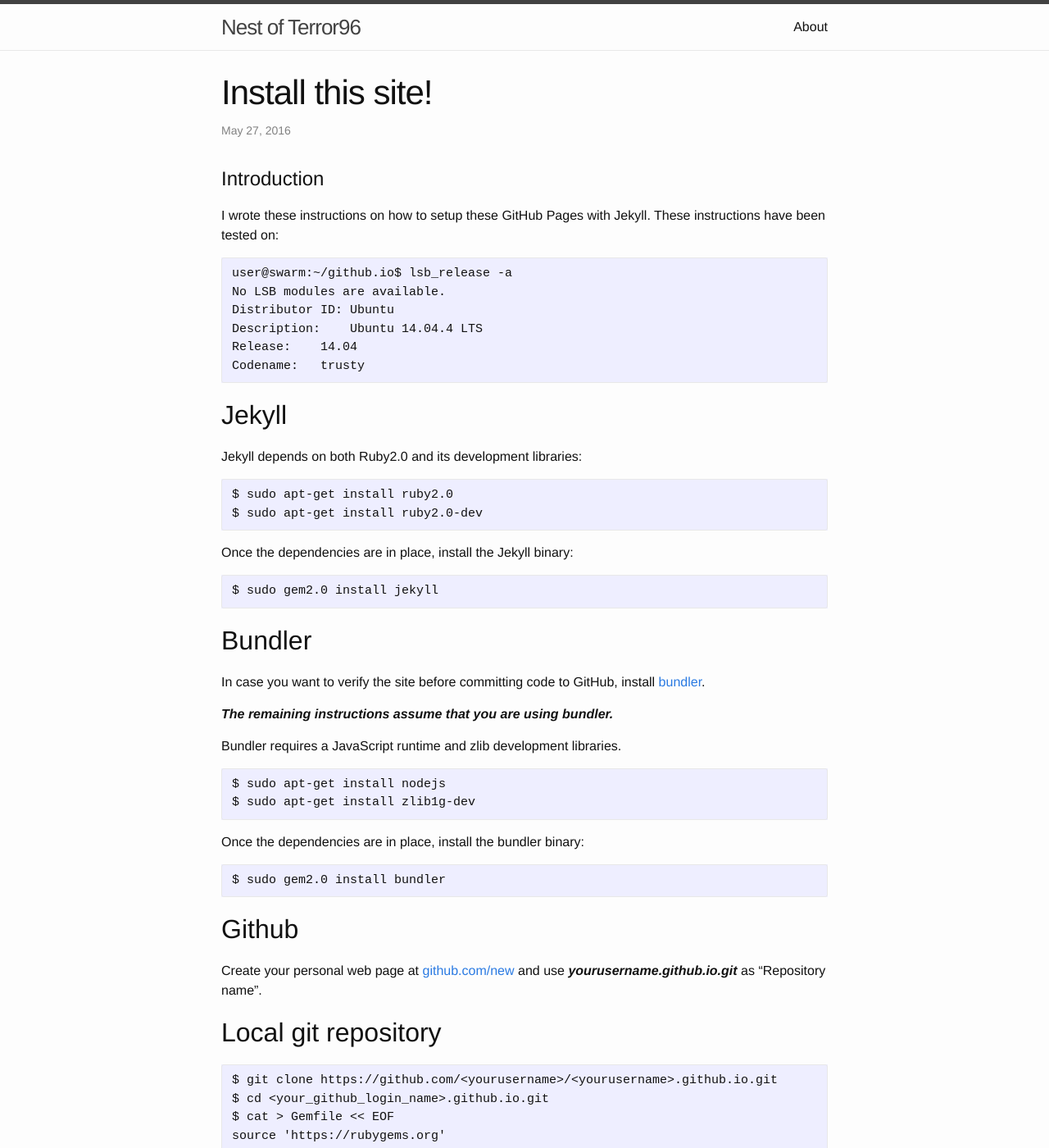
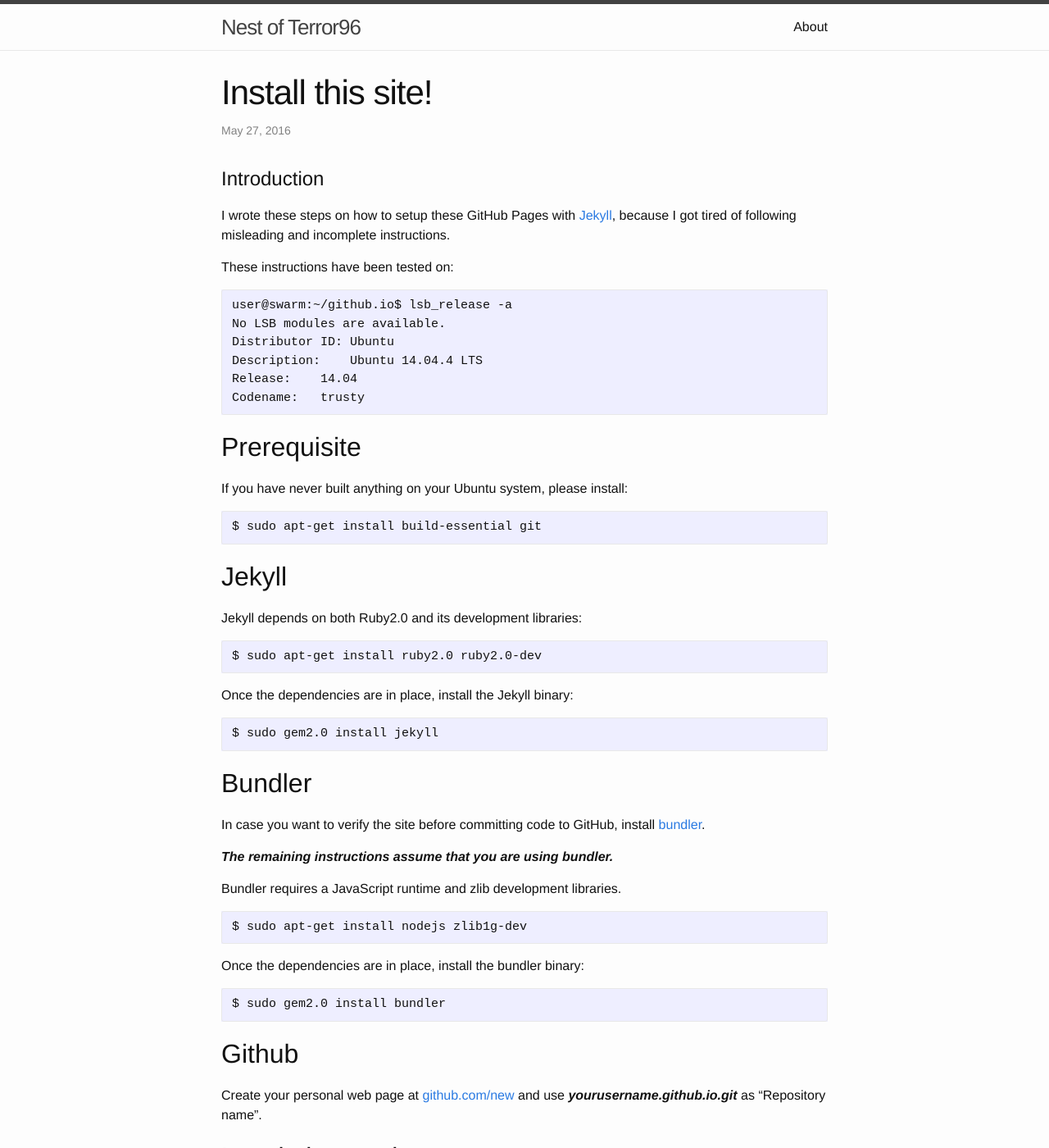
Before and after one commit to terror96/terror96.github.io, a Jekyll site: the page built from _posts/2016-05-27-install.markdown, in a window 1280 px wide and 1400 px high. Shown: the whole window at 82% size. Built offline with Jekyll 4.4.1, drawn with Linux system fonts in a browser that asks for light colours.

Commit message:
Build deps.

````diff
--- a/_posts/2016-05-27-install.markdown
+++ b/_posts/2016-05-27-install.markdown
@@ -6,7 +6,11 @@ categories: installation
 ---
 # Introduction
 
-I wrote these instructions on how to setup these GitHub Pages with Jekyll. These instructions have been tested on:
+I wrote these steps on how to setup these GitHub Pages with
+[Jekyll](http://jekyllrb.com), because I got tired of following misleading
+and incomplete instructions.
+
+These instructions have been tested on:
 
 ```
 user@swarm:~/github.io$ lsb_release -a
@@ -17,14 +21,22 @@ Release:    14.04
 Codename:   trusty
 ```
 
+Prerequisite
+------------
+
+If you have never built anything on your Ubuntu system, please install:
+
+```
+$ sudo apt-get install build-essential git
+```
+
 Jekyll
 ------
 
 Jekyll depends on both Ruby2.0 and its development libraries:
 
 ```
-$ sudo apt-get install ruby2.0
-$ sudo apt-get install ruby2.0-dev
+$ sudo apt-get install ruby2.0 ruby2.0-dev
 ```
 
 Once the dependencies are in place, install the Jekyll binary:
@@ -43,8 +55,7 @@ In case you want to verify the site before committing code to GitHub, install [b
 Bundler requires a JavaScript runtime and zlib development libraries.
 
 ```
-$ sudo apt-get install nodejs
-$ sudo apt-get install zlib1g-dev
+$ sudo apt-get install nodejs zlib1g-dev
 ```
 
 Once the dependencies are in place, install the bundler binary:
````
